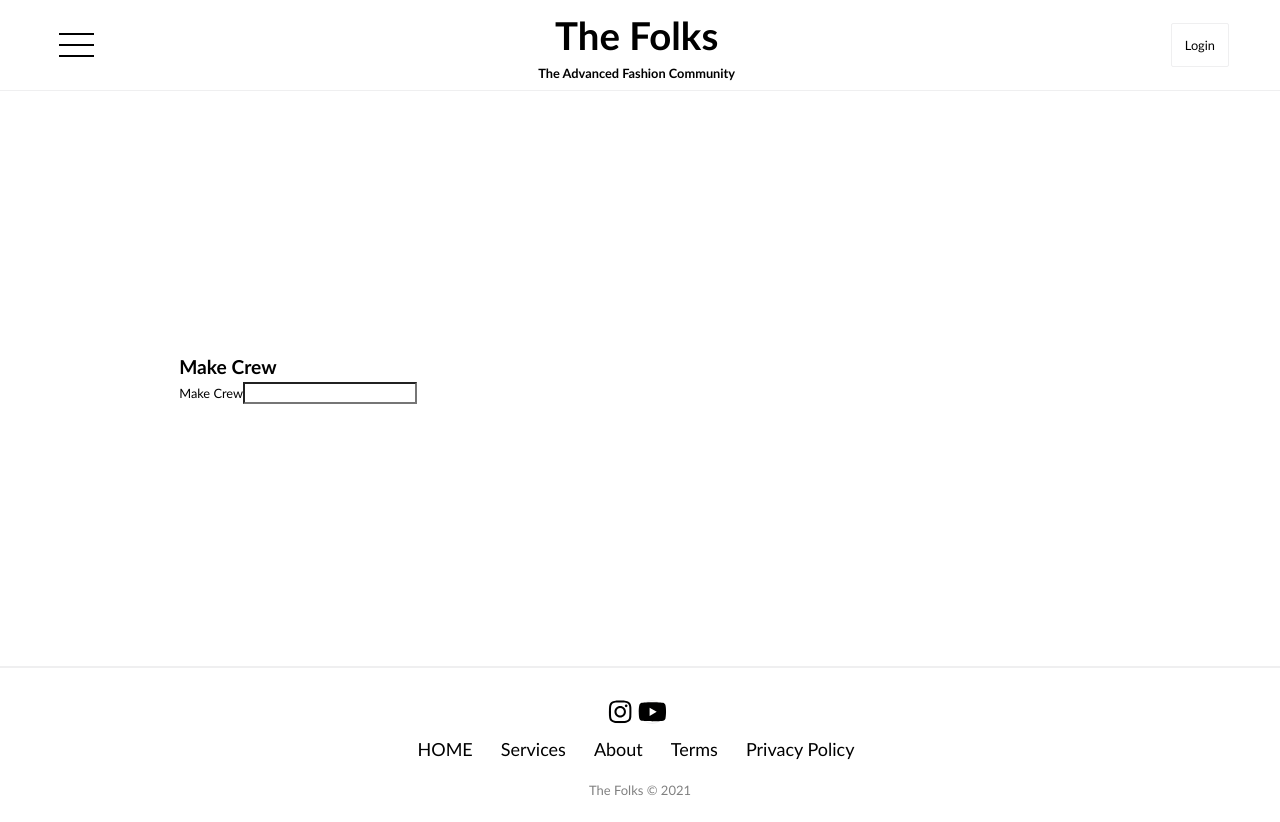
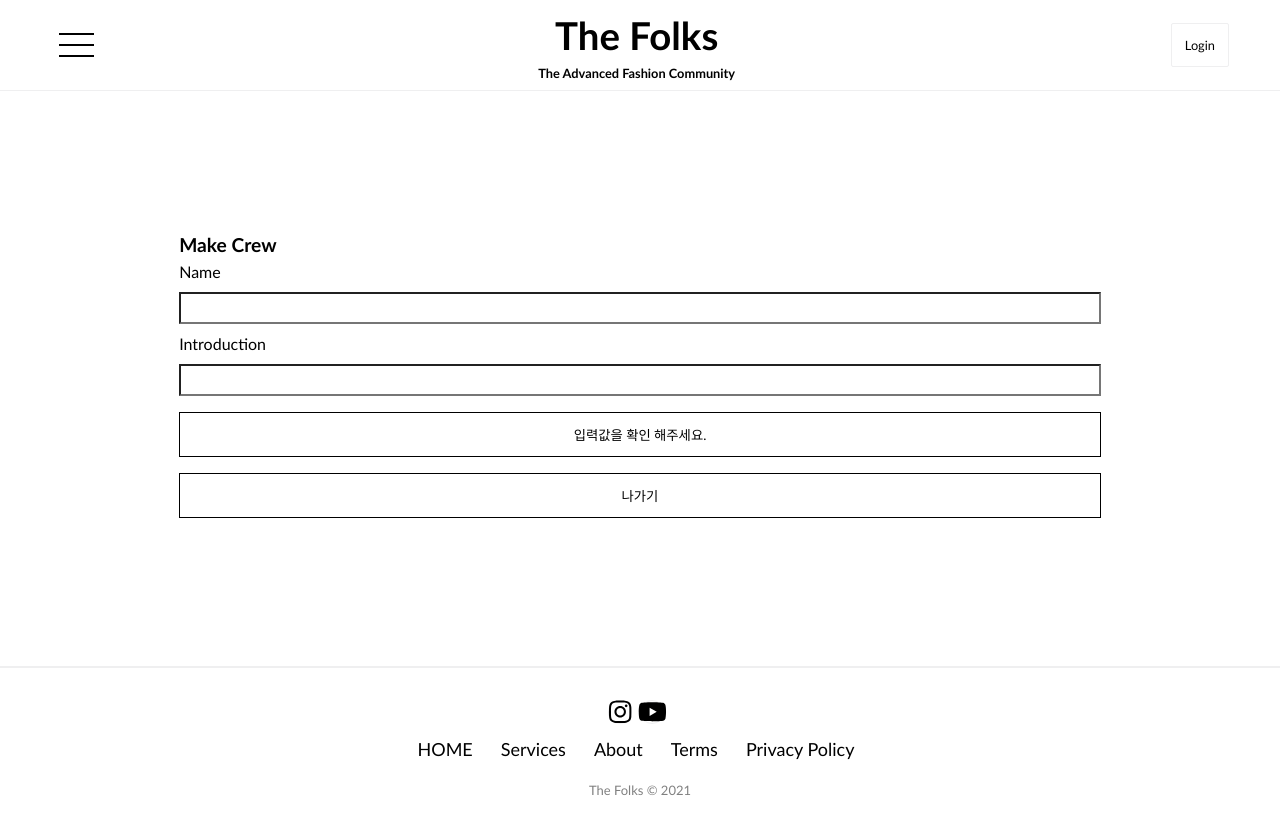
Before and after one commit to stylefolks/stylefolks-frontend, a Next.js app: page /make-crew in a window 1280 px wide. Built offline with nearby package versions, Linux system fonts and the light colour scheme; no server answers.

Commit message:
[Add] 새로운 크루 생성 Query연결 및 UI

```diff
--- a/graphql/crew/queries.ts
+++ b/graphql/crew/queries.ts
@@ -59,3 +59,11 @@ export const GET_CREW_POST_BY_ROLE = gql`
   }
   ${POST_FRAGMENT}
 `;
+
+export const CAN_MAKE_CREW = gql`
+  query canMakeCrew {
+    canMakeCrew {
+      ok
+    }
+  }
+`;
--- a/pages/make-crew/index.tsx
+++ b/pages/make-crew/index.tsx
@@ -1,13 +1,151 @@
-const makeCrew = () => {
+import { gql, useMutation, useQuery } from '@apollo/client';
+import { Button } from 'components/common/button/Button';
+import { FormError } from 'components/common/FormError';
+import PageChange from 'components/pageChange/PageChange';
+import { CAN_MAKE_CREW } from 'graphql/crew/queries';
+import { useRouter } from 'next/router';
+import React, { useEffect } from 'react';
+import { useForm } from 'react-hook-form';
+import { canMakeCrew } from 'src/__generated__/canMakeCrew';
+import { createCrew, createCrewVariables } from 'src/__generated__/createCrew';
+import UtilStyle from 'styles/common/Util.module.scss';
+interface MakeCrewInformation {
+  crewName: string;
+  crewIntroduction: string;
+}
+
+const CREATE_CREW = gql`
+  mutation createCrew($input: CreateCrewInput!) {
+    createCrew(input: $input) {
+      ok
+      error
+    }
+  }
+`;
+
+const MakeCrew = () => {
+  const {
+    register,
+    getValues,
+    formState: { errors, isValid },
+    handleSubmit,
+  } = useForm<MakeCrewInformation>({ mode: 'onChange' });
+
+  const onError = (error: Error) => {
+    alert(error);
+  };
+
+  const onCompleted = (data: createCrew) => {
+    if (data?.createCrew.ok) {
+      const { crewName } = getValues();
+      route.push(`/crew/${crewName}`);
+    }
+
+    if (!data?.createCrew.ok || data?.createCrew.error) {
+      alert(data?.createCrew.error);
+    }
+  };
+  const [createCrew, { error: createCrewError }] = useMutation<
+    createCrew,
+    createCrewVariables
+  >(CREATE_CREW, {
+    onCompleted,
+    onError,
+  });
+
+  const onSubmit = () => {
+    const { crewName: name, crewIntroduction: introduction } = getValues();
+    createCrew({
+      variables: {
+        input: {
+          name,
+          introduction,
+        },
+      },
+    });
+    // console.log(crewName, crewIntroduction);
+  };
+
+  const {
+    data: canMakeData,
+    loading: canMakeLoading,
+    error: canMakeError,
+  } = useQuery<canMakeCrew>(CAN_MAKE_CREW);
+  const route = useRouter();
+
+  useEffect(() => {
+    console.log(canMakeData?.canMakeCrew.ok);
+    // if (!canMakeData?.canMakeCrew.ok) {
+    //   route.push('/');
+    //   return;
+    // }
+  }, []);
+
+  if (canMakeLoading) {
+    return <PageChange />;
+  }
+
   return (
     <div>
       <h1>Make Crew</h1>
-      <form>
-        <label htmlFor="crewName">Make Crew</label>
-        <input name="crewName" />
+      <form onSubmit={handleSubmit(onSubmit)} className={UtilStyle.form}>
+        <div className={UtilStyle.inputWrapper}>
+          <label htmlFor="crewName">Name</label>
+          <input
+            {...register('crewName', {
+              required: '크루명을 입력해주세요.',
+              minLength: 4,
+              pattern: /^[ㄱ-ㅎ|가-힣|a-z|A-Z|0-9|]+$/gi,
+            })}
+            name="crewName"
+          />
+
+          {errors.crewName?.type === 'pattern' && (
+            <FormError
+              errorMessage={'크루명은 한글, 영어, 숫자만 가능합니다.'}
+            />
+          )}
+          {errors.crewName?.message && (
+            <FormError errorMessage={errors.crewName?.message} />
+          )}
+          {errors.crewName?.type === 'minLength' && (
+            <FormError errorMessage={'4자 이상 입력해주세요.'} />
+          )}
+          <label>Introduction</label>
+          <input
+            {...register('crewIntroduction', {
+              required: '크루 소개를 입력해주세요',
+              minLength: 4,
+            })}
+            name="crewIntroduction"
+          />
+
+          {errors.crewIntroduction?.message && (
+            <FormError errorMessage={errors.crewName?.message} />
+          )}
+          {errors.crewIntroduction?.type === 'minLength' && (
+            <FormError errorMessage={'소개글을 4자 이상 입력해주세요.'} />
+          )}
+
+          {createCrewError?.message && (
+            <FormError errorMessage={createCrewError.message} />
+          )}
+
+          <Button
+            actionText={isValid ? '크루 만들기' : '입력값을 확인 해주세요.'}
+            loading={false}
+            canClick
+          />
+          <Button
+            actionText="나가기"
+            onClick={() => route.push('/')}
+            loading={false}
+            canClick
+          />
+        </div>
       </form>
     </div>
   );
 };
 
-export default makeCrew;
+export default MakeCrew;
--- /dev/null
+++ b/src/__generated__/createCrew.ts
@@ -0,0 +1,24 @@
+/* tslint:disable */
+/* eslint-disable */
+// @generated
+// This file was automatically generated and should not be edited.
+
+import { CreateCrewInput } from "./globalTypes";
+
+// ====================================================
+// GraphQL mutation operation: createCrew
+// ====================================================
+
+export interface createCrew_createCrew {
+  __typename: "CreateCrewOutput";
+  ok: boolean;
+  error: string | null;
+}
+
+export interface createCrew {
+  createCrew: createCrew_createCrew;
+}
+
+export interface createCrewVariables {
+  input: CreateCrewInput;
+}
--- a/styles/common/Util.module.scss
+++ b/styles/common/Util.module.scss
@@ -202,8 +202,17 @@ $delayandduration: 4;
   flex-direction: column;
   width: 100%;
 
-  label {
-    margin: 0.6rem 0;
+  & > label {
+    font-size: 16px;
+  }
+
+  & > input {
+    height: 32px;
+    margin: 8px 0px;
+  }
+
+  & > button {
+    margin: 8px 0px;
   }
 
   @media screen and (max-width: $media-phone) {
```
Also changed, not shown: pages/crew/index.tsx (+3 -11 lines), src/__generated__/globalTypes.ts (+8 -0 lines), styles/crew/CrewPage.module.scss (+7 -0 lines).
